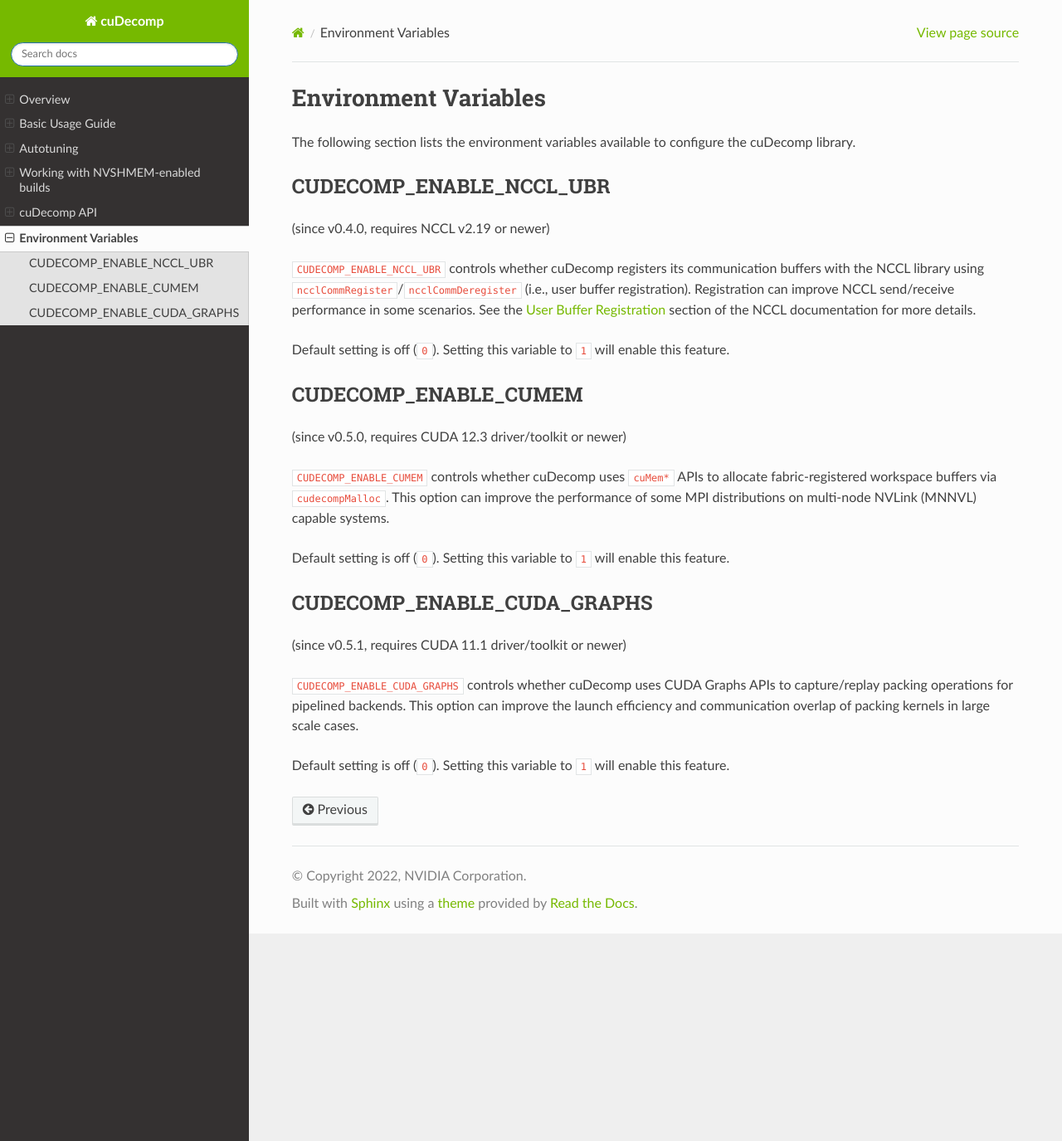
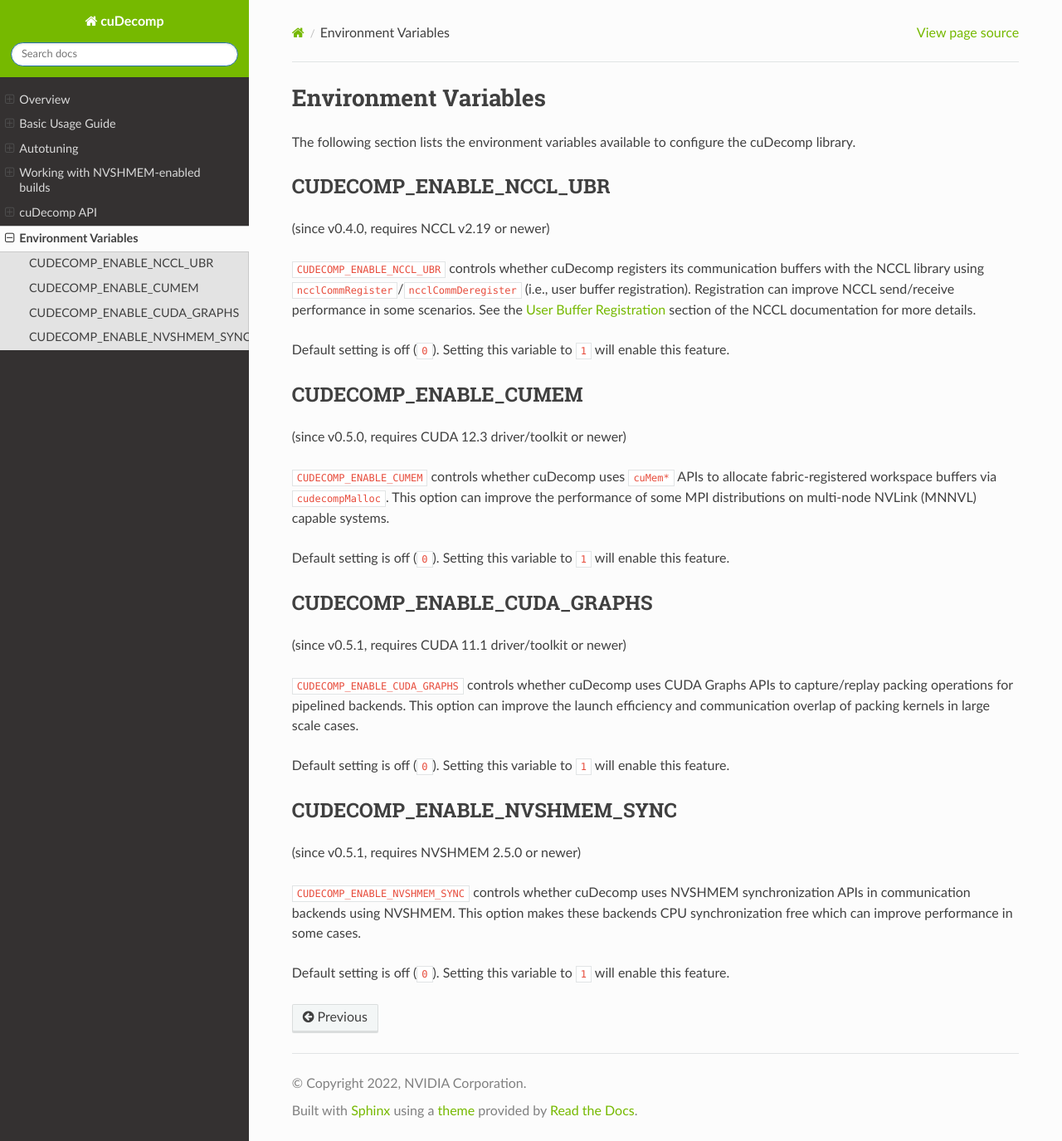
Before and after one commit to NVIDIA/cuDecomp, a Sphinx documentation site: the page built from docs/env_vars.rst, in a window 1280 px wide and 1375 px high. Shown: the whole window at 83% size. Built offline with Sphinx 7.4.7 and the Read the Docs theme 3.1.0, drawn with Linux system fonts in a browser that asks for light colours.

Commit message:
Update docs.

```diff
--- a/docs/env_vars.rst
+++ b/docs/env_vars.rst
@@ -32,3 +32,12 @@ CUDECOMP_ENABLE_CUDA_GRAPHS
 and communication overlap of packing kernels in large scale cases.
 
 Default setting is off (:code:`0`). Setting this variable to :code:`1` will enable this feature.
+
+CUDECOMP_ENABLE_NVSHMEM_SYNC
+----------------------------
+(since v0.5.1, requires NVSHMEM 2.5.0 or newer)
+
+:code:`CUDECOMP_ENABLE_NVSHMEM_SYNC` controls whether cuDecomp uses NVSHMEM synchronization APIs in communication backends using NVSHMEM. This option makes these backends CPU synchronization free which
+can improve performance in some cases.
+
+Default setting is off (:code:`0`). Setting this variable to :code:`1` will enable this feature.
```
